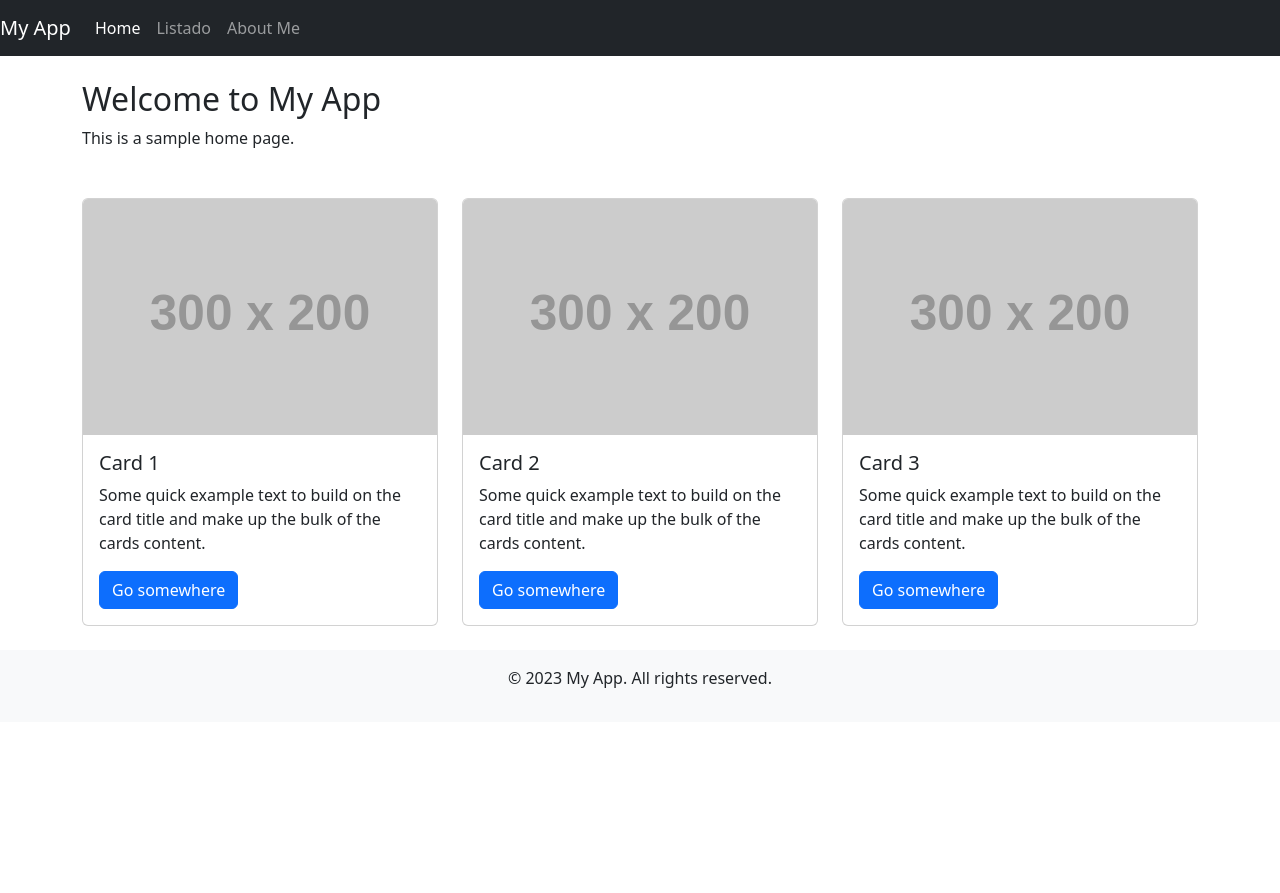
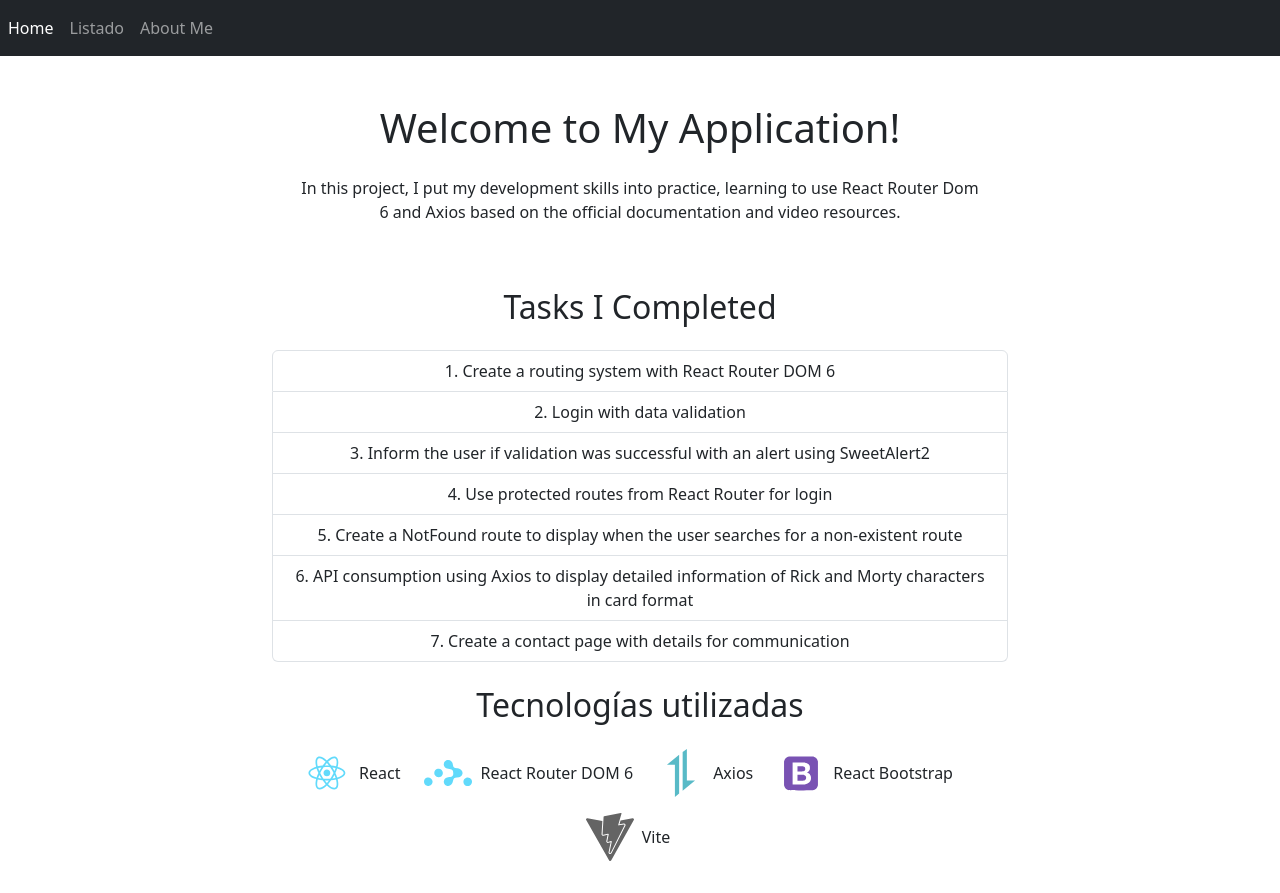
Before and after one commit to Rodrigo-Fernandez11/alkemy, a React (Vite) app: page /home in a window 1280 px wide. Before the commit the page ends 800 px from the top, so only its background shows below. Built offline with nearby package versions, Linux system fonts and the light colour scheme.

Commit message:
style home components

```diff
--- a/package.json
+++ b/package.json
@@ -16,6 +16,7 @@
     "react": "^18.2.0",
     "react-bootstrap": "^2.8.0",
     "react-dom": "^18.2.0",
+    "react-icons": "^4.12.0",
     "react-router-dom": "^6.11.1",
     "sweetalert2": "^11.7.5"
   },
--- a/src/App.jsx
+++ b/src/App.jsx
@@ -13,9 +13,9 @@ function App() {
       <BrowserRouter>
         <Routes>
           <Route path='/' element= { <Login  /> } />
-          <Route path='/Home' element= { <Home /> } />
-          <Route path='/Listado' element= { <Listado /> } />
-          <Route path='/AboutMe' element= { <AboutMe /> } />
+          <Route path='/home' element= { <Home /> } />
+          <Route path='/listado' element= { <Listado /> } />
+          <Route path='/aboutMe' element= { <AboutMe /> } />
           <Route path='*' element={ <NotFound /> } />
         </Routes>
       </BrowserRouter>
--- /dev/null
+++ b/src/components/Introduction.jsx
@@ -0,0 +1,18 @@
+import { Container, Row, Col } from 'react-bootstrap';
+
+export const Introduction = () => {
+  return (
+    <Container className="mt-4">
+      <Row className="justify-content-center">
+        <Col md={8}>
+          <div className="text-center p-4 rounded">
+            <h1 className="mb-4">Welcome to My Application!</h1>
+            <p>
+              In this project, I put my development skills into practice, learning to use React Router Dom 6 and Axios based on the official documentation and video resources.
+            </p>
+          </div>
+        </Col>
+      </Row>
+    </Container>
+  );
+};
--- /dev/null
+++ b/src/components/KeyFeacture.jsx
@@ -0,0 +1,32 @@
+import { Container, Row, Col, ListGroup } from 'react-bootstrap';
+
+export const KeyFeatures = () => {
+  const features = [
+    'Create a routing system with React Router DOM 6',
+    'Login with data validation',
+    'Inform the user if validation was successful with an alert using SweetAlert2',
+    'Use protected routes from React Router for login',
+    'Create a NotFound route to display when the user searches for a non-existent route',
+    'API consumption using Axios to display detailed information of Rick and Morty characters in card format',
+    'Create a contact page with details for communication',
+  ];
+
+  return (
+    <Container className="mt-4">
+      <Row className="justify-content-center">
+        <Col md={8}>
+          <div className="text-center">
+            <h2 className="mb-4">Tasks I Completed</h2>
+            <ListGroup as="ol" numbered>
+              {features.map((feature, index) => (
+                <ListGroup.Item key={index} as="li">
+                  {feature}
+                </ListGroup.Item>
+              ))}
+            </ListGroup>
+          </div>
+        </Col>
+      </Row>
+    </Container>
+  );
+};
--- a/src/components/Navbar.jsx
+++ b/src/components/Navbar.jsx
@@ -4,17 +4,16 @@ import { NavLink } from 'react-router-dom';
 export const Navbarme = () => {
   return (
     <Navbar bg="dark" variant="dark" expand="lg">
-      <Navbar.Brand href="#home">My App</Navbar.Brand>
       <Navbar.Toggle aria-controls="basic-navbar-nav" />
       <Navbar.Collapse id="basic-navbar-nav">
         <Nav className="me-auto">
-          <NavLink to="/Home" className="nav-link" activeClassName="active">
+          <NavLink to="/Home" className="nav-link">
             Home
           </NavLink>
-          <NavLink to="/Listado" className="nav-link" activeClassName="active">
+          <NavLink to="/Listado" className="nav-link">
             Listado
           </NavLink>
-          <NavLink to="/AboutMe" className="nav-link" activeClassName="active">
+          <NavLink to="/AboutMe" className="nav-link">
             About Me
           </NavLink>
         </Nav>
--- /dev/null
+++ b/src/components/TechnologiesUsed.jsx
@@ -0,0 +1,39 @@
+import { Container, Row, Col } from 'react-bootstrap';
+import { DiBootstrap, DiReact } from 'react-icons/di';
+import { SiReactrouter, SiVite, SiAxios } from 'react-icons/si';
+
+export const TechnologiesUsed = () => {
+  return (
+    <Container className="mt-4">
+      <Row className="justify-content-center">
+        <Col md={8}>
+          <div className="text-center">
+            <h2 className="mb-4">Tecnologías utilizadas</h2>
+            <ul className="list-unstyled d-flex justify-content-center flex-wrap">
+              <li className="d-flex align-items-center mb-3 me-4">
+                <DiReact style={{ fontSize: '3rem', color: '#61DAFB' }} />
+                <span className="ms-2">React</span>
+              </li>
+              <li className="d-flex align-items-center mb-3 me-4">
+                <SiReactrouter style={{ fontSize: '3rem', color: '#61DAFB' }} />
+                <span className="ms-2">React Router DOM 6</span>
+              </li>
+              <li className="d-flex align-items-center mb-3 me-4">
+                <SiAxios style={{ fontSize: '3rem', color: '#58BAC7' }} />
+                <span className="ms-2">Axios</span>
+              </li>
+              <li className="d-flex align-items-center mb-3 me-4">
+                <DiBootstrap style={{ fontSize: '3rem', color: '#7952B3' }} />
+                <span className="ms-2">React Bootstrap</span>
+              </li>
+              <li className="d-flex align-items-center mb-3 me-4">
+                <SiVite style={{ fontSize: '3rem', color: '#646464' }} />
+                <span className="ms-2">Vite</span>
+              </li>
+            </ul>
+          </div>
+        </Col>
+      </Row>
+    </Container>
+  );
+};
--- a/src/pages/AboutMe.jsx
+++ b/src/pages/AboutMe.jsx
@@ -1,19 +1,26 @@
-import { Container, Row, Col, Card, Button } from "react-bootstrap";
-import { Navbarme } from "../components/Navbar";
+import { Row, Col, Card, Button, Image } from 'react-bootstrap';
+import { Navbarme } from '../components/Navbar';
+import meImage from '../assets/meImage.jpg';
 
 export const AboutMe = () => {
   return (
     <div>
       <Navbarme />
-      <Container className="mt-4">
+      <div className="mt-4 d-flex justify-content-center align-items-center">
         <Row className="justify-content-center">
           <Col xs={12} md={8} lg={6}>
             <Card className="bg-light">
               <Card.Body>
-                <Card.Title className="text-center mb-4">About Me</Card.Title>
+                <Card.Title className="text-center mb-4">Contact me</Card.Title>
+                <Col className="text-center mb-4">
+                  <Image src={meImage} roundedCircle style={{ width: '250px' }}/>
+                  <h4>Software engineer</h4>
+                </Col>
+
                 <Card.Text className="text-center">
-                  Hi there! Im John Doe, a passionate developer based in XYZ. I
-                  love coding and exploring new technologies.
+                  Hello, my name is Rodrigo Peña Fernández. I hope you liked my project. If you have any questions or recommendations, they will be very welcome. Also, if you´d like to see more of my projects, I invite you to explore my Github or other social networks where I share a bit about myself and my experience as a software engineer. If you´d like to discuss a job proposal, feel free to contact me via LinkedIn or Gmail:
+                  <br />
+                  rodrip602@gmail.com
                 </Card.Text>
                 <Card.Text className="text-center mb-4">
                   Connect with me:
@@ -21,7 +28,7 @@ export const AboutMe = () => {
                 <div className="d-grid gap-2">
                   <Button
                     variant="outline-primary"
-                    href="https://www.linkedin.com/"
+                    href="https://www.linkedin.com/in/rodrigo-frontend-developer/"
                     target="_blank"
                     rel="noopener noreferrer"
                   >
@@ -29,7 +36,7 @@ export const AboutMe = () => {
                   </Button>
                   <Button
                     variant="outline-info"
-                    href="https://twitter.com/"
+                    href="https://twitter.com/RodrigoPeaFern1"
                     target="_blank"
                     rel="noopener noreferrer"
                   >
@@ -37,24 +44,18 @@ export const AboutMe = () => {
                   </Button>
                   <Button
                     variant="outline-dark"
-                    href="https://github.com/"
+                    href="https://github.com/Rodrigo-Fernandez11"
                     target="_blank"
                     rel="noopener noreferrer"
                   >
                     GitHub
-                  </Button>
-                  <Button
-                    variant="outline-danger"
-                    href="mailto:youremail@example.com"
-                  >
-                    Email
                   </Button>
                 </div>
               </Card.Body>
             </Card>
           </Col>
         </Row>
-      </Container>
+      </div>
     </div>
   );
 };
--- a/src/pages/Home.jsx
+++ b/src/pages/Home.jsx
@@ -1,46 +1,15 @@
-import { Container, Card, Button } from 'react-bootstrap';
+import { KeyFeatures } from '../components/KeyFeacture';
 import { Navbarme } from '../components/Navbar';
+import { TechnologiesUsed } from '../components/TechnologiesUsed';
+import { Introduction } from '../components/Introduction';
 
 export const Home = () => {
   return (
     <div>
       <Navbarme />
-      {/* Content */}
-      <Container className="mt-4">
-        {/* Heading and Description */}
-        <h2>Welcome to My App</h2>
-        <p>This is a sample home page.</p>
-
-        {/* Cards */}
-        <div className="row row-cols-1 row-cols-md-3 g-4 mt-4">
-          {/* Generating three cards */}
-          {[1, 2, 3].map((index) => (
-            <div className="col" key={index}>
-              {/* Card Component */}
-              <Card>
-                {/* Card Image */}
-                <Card.Img variant="top" src={`https://via.placeholder.com/300x200?text=Card+${index}`} />
-                <Card.Body>
-                  {/* Card Title */}
-                  <Card.Title>Card {index}</Card.Title>
-                  {/* Card Text */}
-                  <Card.Text>
-                    Some quick example text to build on the card title and make up the bulk of the cards content.
-                  </Card.Text>
-                  {/* Card Button */}
-                  <Button variant="primary">Go somewhere</Button>
-                </Card.Body>
-              </Card>
-            </div>
-          ))}
-        </div>
-      </Container>
-
-      {/* Footer */}
-      <footer className="bg-light text-center p-3 mt-4">
-        {/* Footer Text */}
-        <p>&copy; 2023 My App. All rights reserved.</p>
-      </footer>
+      <Introduction />
+      <KeyFeatures />
+      <TechnologiesUsed />
     </div>
   );
 };
--- a/src/pages/Listado.jsx
+++ b/src/pages/Listado.jsx
@@ -1,5 +1,42 @@
-export const Listado = () => {
+import { useEffect, useState } from 'react';
+import axios from 'axios';
+import { Card, Row, Col } from 'react-bootstrap';
+import { Navbarme } from '../components/Navbar';
+
+export function Listado() {
+  const [characters, setCharacters] = useState([]);
+
+  useEffect(() => {
+    const fetchData = async () => {
+      try {
+        const response = await axios.get('https://rickandmortyapi.com/api/character');
+        setCharacters(response.data.results);
+      } catch (error) {
+        console.error('Error fetching data:', error);
+      }
+    };
+
+    fetchData();
+  }, []);
+
   return (
-    <div>Listado</div>
-  )
+    <div>
+      <Navbarme />
+      <h1 className="text-center mt-4 mb-4">Rick and Morty Characters</h1>
+      <Row xs={1} md={2} lg={4} className="g-4">
+        {characters.map((character) => (
+          <Col key={character.id}>
+            <Card>
+              <Card.Img variant="top" src={character.image} alt={character.name} />
+              <Card.Body>
+                <Card.Title>{character.name}</Card.Title>
+                <Card.Text>Status: {character.status}</Card.Text>
+                <Card.Text>Species: {character.species}</Card.Text>
+              </Card.Body>
+            </Card>
+          </Col>
+        ))}
+      </Row>
+    </div>
+  );
 }
```
Also changed, not shown: src/assets/meImage.jpg (added), 1 other file (tests, documents, lock files or other folders).
